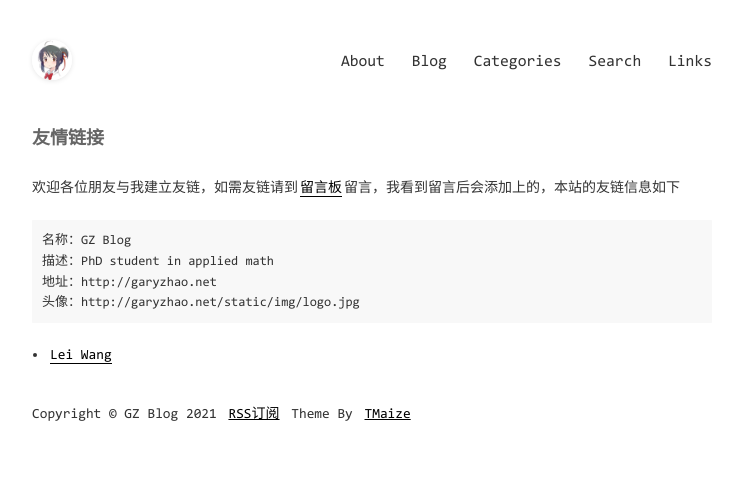
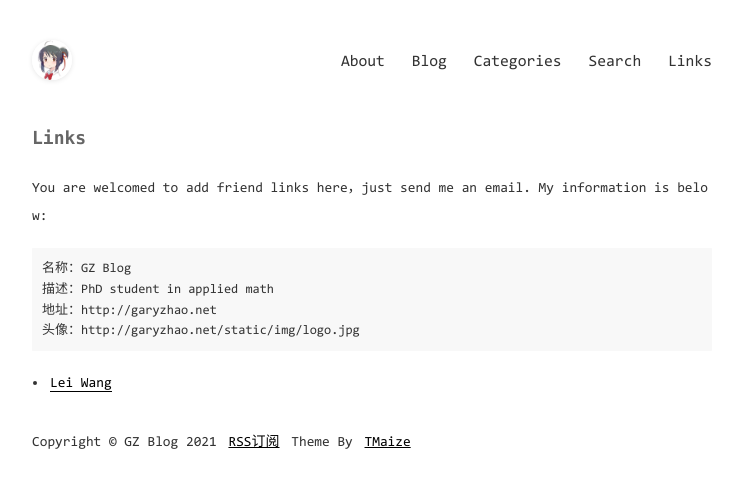
Before and after one commit to rz998/garyzhao.net, a Jekyll site: the page built from pages/links.md, in a window 1280 px wide. Shown: the top 488 px of the page, without its empty margins (268-1010 px from the left). Built offline with Jekyll 4.4.1, drawn with Linux system fonts in a browser that asks for light colours.

````diff
--- a/pages/links.md
+++ b/pages/links.md
@@ -1,9 +1,9 @@
 ---
 layout: mypost
-title: 友情链接
+title: Links
 ---
 
-欢迎各位朋友与我建立友链，如需友链请到[留言板](chat.html)留言，我看到留言后会添加上的，本站的友链信息如下
+You are welcomed to add friend links here，just send me an email. My information is below:
 
 ```
 名称：{{ site.title }}
````
Also changed, not shown: 404.md (+1 -1 lines), _posts/2021-02-22-plans.md (+3 -6 lines), index.html (+11 -15 lines).
